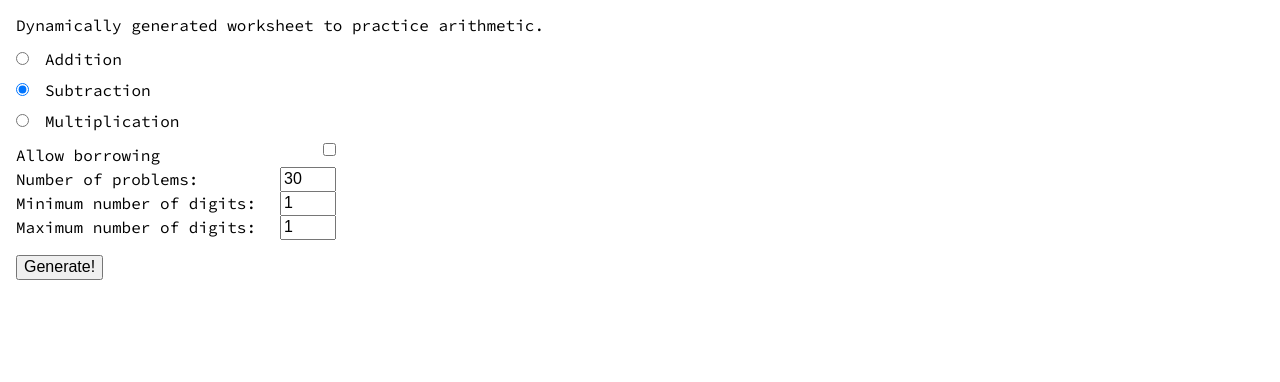
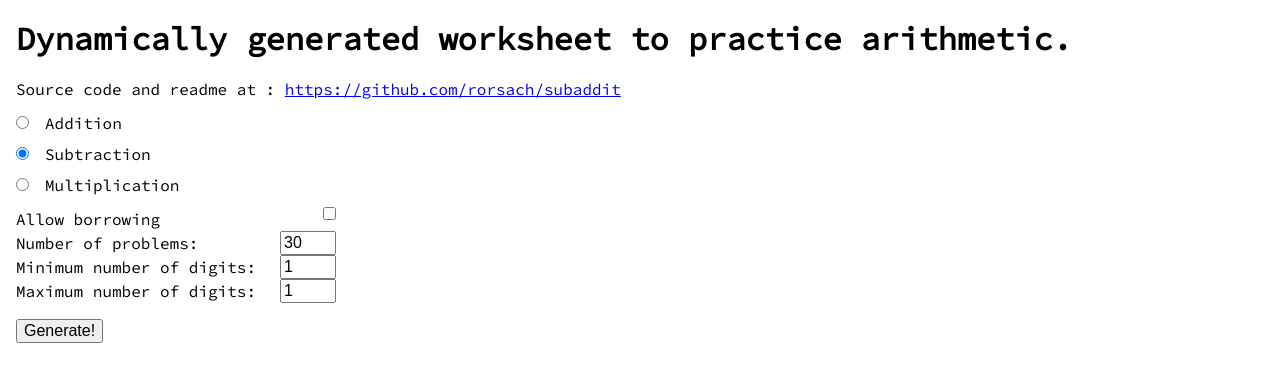
Before and after one commit to rorsach/subaddit, a website: page index.html in a window 1280 px wide. Drawn offline with nearby package versions, Linux system fonts and the light colour scheme.

Commit message:
Link back to source.

```diff
--- a/index.html
+++ b/index.html
@@ -20,7 +20,8 @@
         <![endif]-->
 
         <!-- Add your site or application content here -->
-        <p>Dynamically generated worksheet to practice arithmetic.</p>
+        <h1>Dynamically generated worksheet to practice arithmetic.</h1>
+        <p>Source code and readme at : <a href="https://github.com/rorsach/subaddit">https://github.com/rorsach/subaddit</a></p>
 
         <form id="worksheetControls">
             <input type="radio" id="addition" name="operatorType" value="+" checked /><label for="addition">Addition</label>
```
